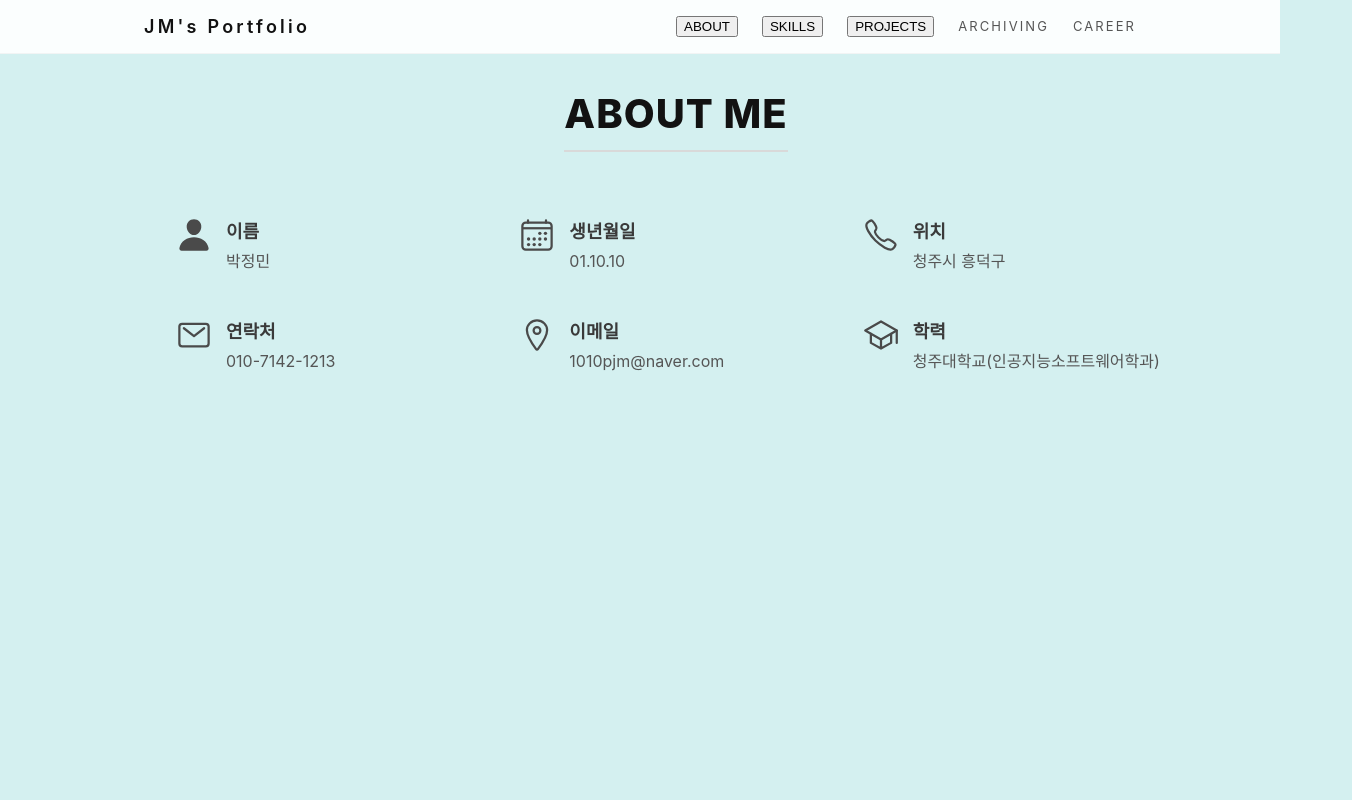
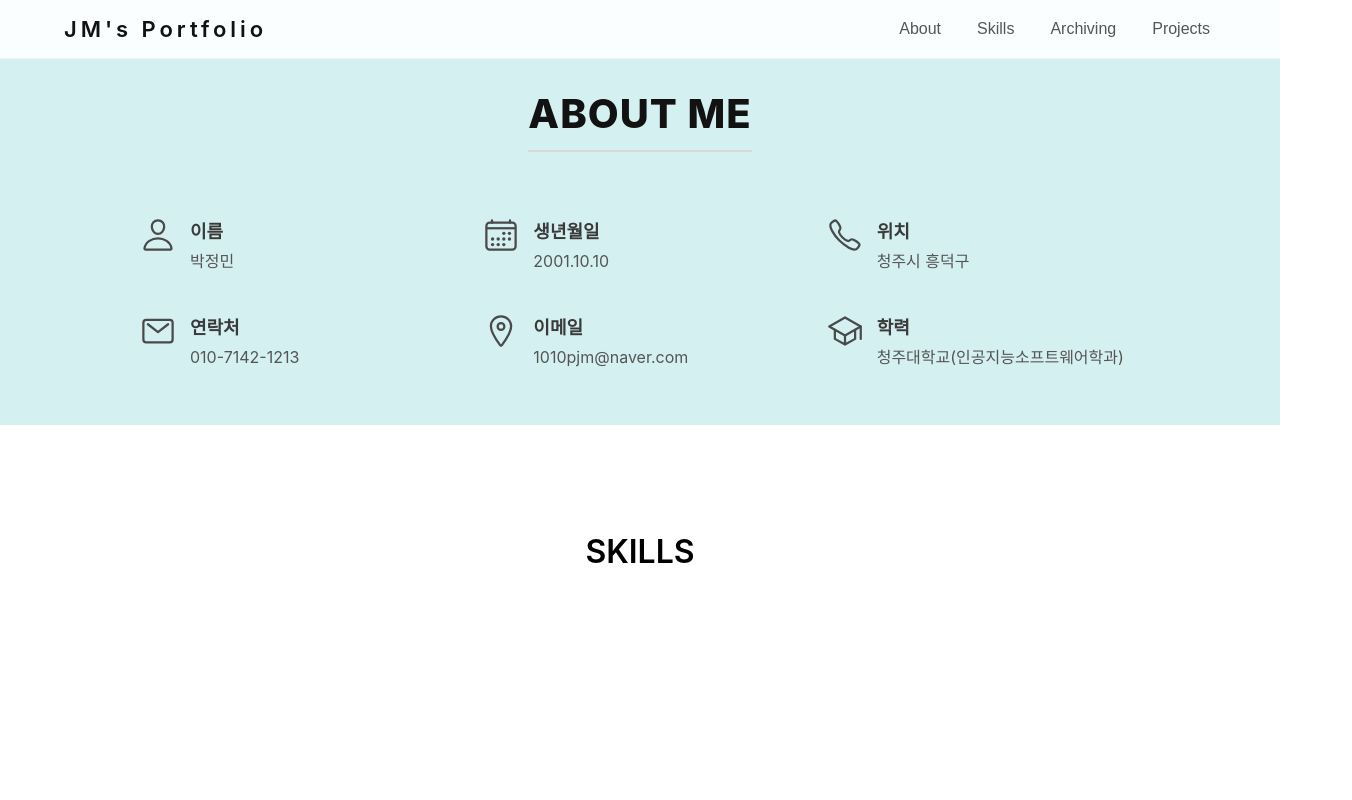
Before and after one commit to JJungMing/JM-portfolio, a React (Create React App) app: page / in a window 1280 px wide. Shown: the top 800 px of the page, 1352 px wide, since content can reach past the window. Built offline with nearby package versions, Linux system fonts and the light colour scheme.

Commit message:
header 수정 및 about 수정

```diff
--- a/src/components/Header/Header.jsx
+++ b/src/components/Header/Header.jsx
@@ -13,15 +13,10 @@ function Header() {
       <div className={styles.headerInner}>
         <a href="#top" className={styles.brand}>JM's Portfolio</a>
         <nav className={styles.nav}>
-          <button onClick={() => scrollTo("about")}>ABOUT</button>
-          <button onClick={() => scrollTo("skills")}>SKILLS</button>
-          <button onClick={() => scrollTo("projects")}>PROJECTS</button>
-          <a href="#archiving" className={styles.navItem}>
-            ARCHIVING
-          </a>
-          <a href="#career" className={styles.navItem}>
-            CAREER
-          </a>
+          <button onClick={() => scrollTo("about")} className={styles.navItem}>About</button>
+          <button onClick={() => scrollTo("skills")} className={styles.navItem}>Skills</button>
+          <button onClick={() => scrollTo("archiving")} className={styles.navItem}>Archiving</button>
+          <button onClick={() => scrollTo("projects")} className={styles.navItem}>Projects</button>
         </nav>
       </div>
     </header>
--- a/src/components/Header/Header.module.css
+++ b/src/components/Header/Header.module.css
@@ -10,7 +10,7 @@
 }
 
 .headerInner {
-  max-width: 1040px;
+  max-width: 1200px;
   margin: 0 auto;
   padding: 16px 24px;
   display: flex;
@@ -23,7 +23,7 @@
   display: inline-flex;
   align-items: center;
   gap: 6px;
-  font-size: 18px;
+  font-size: 22px;
   font-weight: 600;
   letter-spacing: 0.18em;
   text-decoration: none;
@@ -34,9 +34,7 @@
   display: flex;
   align-items: center;
   gap: 24px;
-  font-size: 13px;
   letter-spacing: 0.16em;
-  text-transform: uppercase;
 }
 
 .navItem {
@@ -45,6 +43,10 @@
   text-decoration: none;
   padding-bottom: 2px;
   transition: color 0.2s ease;
+  font-size: 16px;
+  border: none;
+  background: none;
+  cursor: pointer;
 }
 
 .navItem::after {
--- a/src/components/sections/About/About.jsx
+++ b/src/components/sections/About/About.jsx
@@ -1,7 +1,7 @@
 import React from 'react';
 import styles from './About.module.css';
 import {
-    IoPerson,
+    IoPersonOutline,
     IoCalendarOutline,
     IoCallOutline,
     IoMailOutline,
@@ -11,8 +11,8 @@ import {
 
 
 const items = [
-    { icon: <IoPerson />, label: '이름', value: '박정민' },
-    { icon: <IoCalendarOutline />, label: '생년월일', value: '01.10.10' },
+    { icon: <IoPersonOutline />, label: '이름', value: '박정민' },
+    { icon: <IoCalendarOutline />, label: '생년월일', value: '2001.10.10' },
     { icon: <IoCallOutline />, label: '위치', value: '청주시 흥덕구' },
     { icon: <IoMailOutline />, label: '연락처', value: '010-7142-1213' },
     { icon: <IoLocationOutline />, label: '이메일', value: '1010pjm@naver.com' },
--- a/src/components/sections/About/About.module.css
+++ b/src/components/sections/About/About.module.css
@@ -1,6 +1,4 @@
 .aboutContainer {
-    width: 100%;
-    min-height: 100vh;
     display: flex;
     flex-direction: column;
     align-items: center;
@@ -29,7 +27,7 @@
     max-width: 1000px;
     display: grid;
     grid-template-columns: repeat(3, minmax(200px, 1fr));
-    gap: 44px 30px;
+    gap: 40px 30px;
     align-items: center;
     justify-items: flex-start;
 }
--- a/src/pages/Home/Home.jsx
+++ b/src/pages/Home/Home.jsx
@@ -3,6 +3,7 @@ import { useEffect, useState } from "react";
 import Header from '../../components/Header/Header';
 import About from '../../components/sections/About/About';
 import Skills from '../../components/sections/Skills/Skills';
+import Archiving from '../../components/sections/Archiving/Archiving';
 import Projects from '../../components/sections/Projects/Projects';
 
 
@@ -34,8 +35,8 @@ function Home() {
       <main>
         <section id="about"><About /></section>
         <section id="skills"><Skills /></section>
+        <section id="Archiving"><Archiving /></section>
         <section id="projects"><Projects /></section>
-        {/* ... */}
       </main>
     </div>
   );
```
Also changed, not shown: src/components/sections/Career/Career.jsx (deleted, +0 -13 lines), src/components/sections/Career/Career.module.css (deleted, +0 -12 lines).
